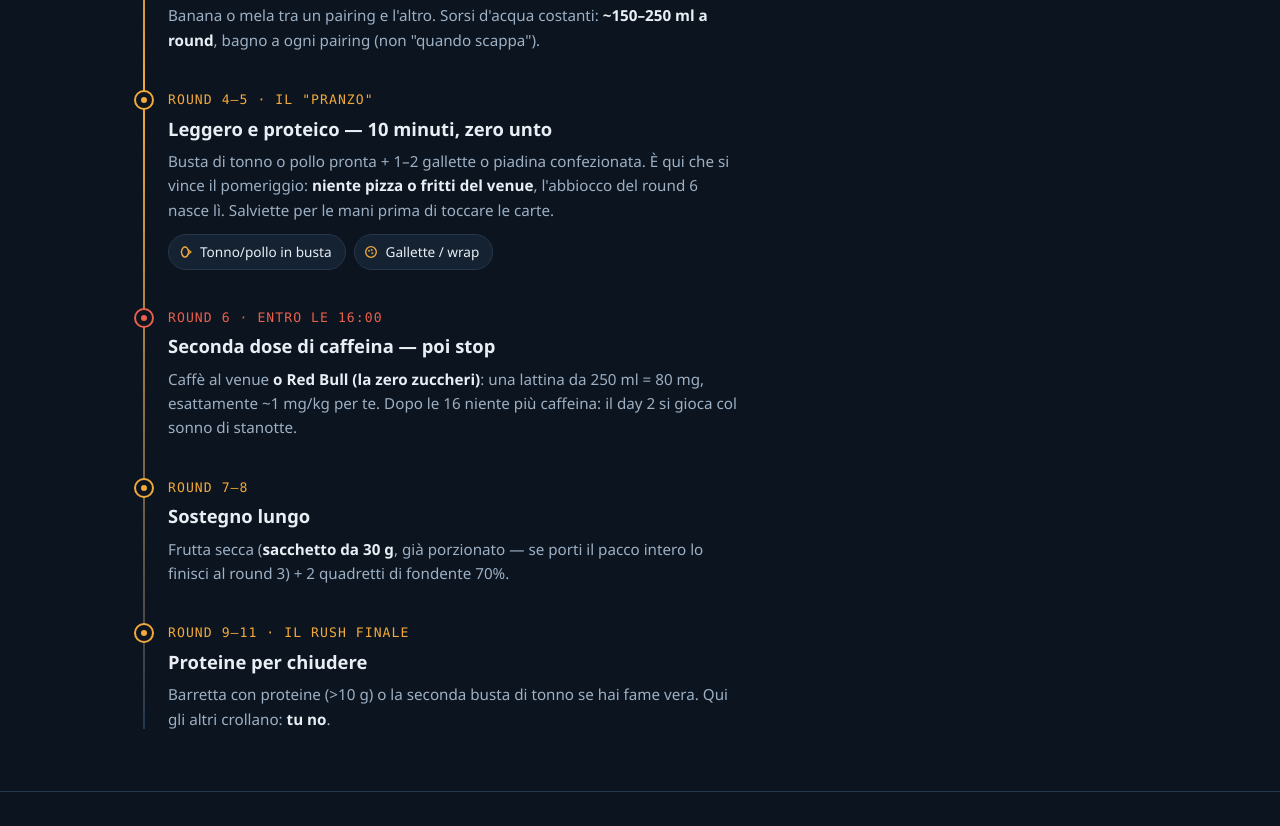
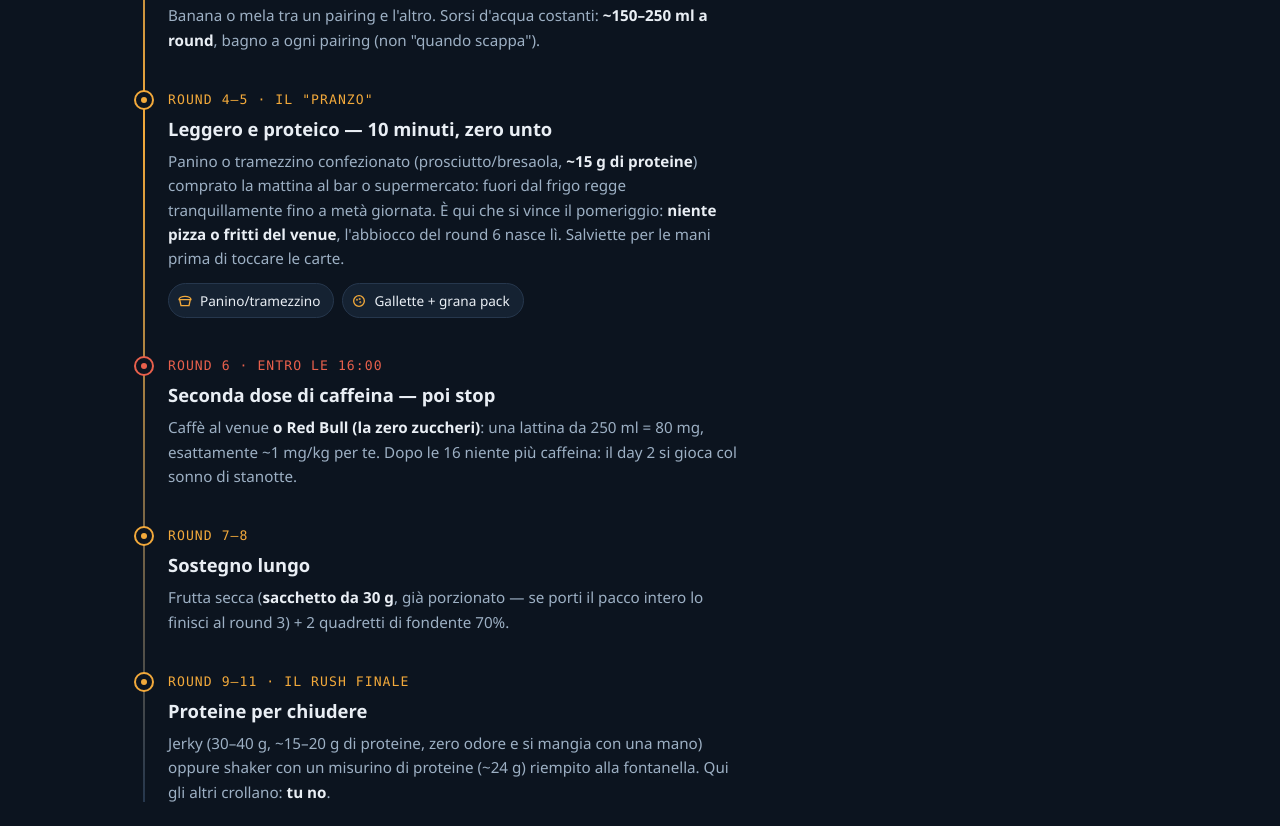
Before and after one commit to LeoBacca/match-day-fuel, a plain HTML site: page index.html in a window 1280 px wide. Shown: the part 1614-2440 px from the top of the page. Drawn offline with Linux system fonts and the light colour scheme.

Commit message:
Sostituisci buste tonno con opzioni pratiche: panino, jerky, shaker proteine
Co-Authored-By: Claude Fable 5 <noreply@anthropic.com>

```diff
--- a/index.html
+++ b/index.html
@@ -286,10 +286,10 @@
         <span class="tl-dot" aria-hidden="true"></span>
         <span class="tl-time">Round 4–5 · il "pranzo"</span>
         <h3>Leggero e proteico — 10 minuti, zero unto</h3>
-        <p>Busta di tonno o pollo pronta + 1–2 gallette o piadina confezionata. È qui che si vince il pomeriggio: <strong>niente pizza o fritti del venue</strong>, l'abbiocco del round 6 nasce lì. Salviette per le mani prima di toccare le carte.</p>
+        <p>Panino o tramezzino confezionato (prosciutto/bresaola, <strong>~15 g di proteine</strong>) comprato la mattina al bar o supermercato: fuori dal frigo regge tranquillamente fino a metà giornata. È qui che si vince il pomeriggio: <strong>niente pizza o fritti del venue</strong>, l'abbiocco del round 6 nasce lì. Salviette per le mani prima di toccare le carte.</p>
         <div class="menu">
-          <span class="chip"><svg width="16" height="16" viewBox="0 0 24 24" fill="none" stroke="currentColor" stroke-width="2" stroke-linecap="round" stroke-linejoin="round"><path d="M6.5 12c.9-4.5 3-7.5 5.5-7.5s4.6 3 5.5 7.5c-.9 4.5-3 7.5-5.5 7.5s-4.6-3-5.5-7.5z"/><path d="M17 9l4 3-4 3"/></svg>Tonno/pollo in busta</span>
-          <span class="chip"><svg width="16" height="16" viewBox="0 0 24 24" fill="none" stroke="currentColor" stroke-width="2"><circle cx="12" cy="12" r="8"/><circle cx="9" cy="10" r=".5"/><circle cx="14" cy="14" r=".5"/><circle cx="13" cy="9" r=".5"/></svg>Gallette / wrap</span>
+          <span class="chip"><svg width="16" height="16" viewBox="0 0 24 24" fill="none" stroke="currentColor" stroke-width="2" stroke-linecap="round"><path d="M3 10h18M3 10a9 5 0 0 1 18 0M4 10l2 9h12l2-9"/></svg>Panino/tramezzino</span>
+          <span class="chip"><svg width="16" height="16" viewBox="0 0 24 24" fill="none" stroke="currentColor" stroke-width="2"><circle cx="12" cy="12" r="8"/><circle cx="9" cy="10" r=".5"/><circle cx="14" cy="14" r=".5"/><circle cx="13" cy="9" r=".5"/></svg>Gallette + grana pack</span>
         </div>
       </div>
       <div class="tl-item warn">
@@ -308,7 +308,7 @@
         <span class="tl-dot" aria-hidden="true"></span>
         <span class="tl-time">Round 9–11 · il rush finale</span>
         <h3>Proteine per chiudere</h3>
-        <p>Barretta con proteine (&gt;10 g) o la seconda busta di tonno se hai fame vera. Qui gli altri crollano: <strong>tu no</strong>.</p>
+        <p>Jerky (30–40 g, ~15–20 g di proteine, zero odore e si mangia con una mano) oppure shaker con un misurino di proteine (~24 g) riempito alla fontanella. Qui gli altri crollano: <strong>tu no</strong>.</p>
       </div>
     </div>
   </div>
@@ -359,7 +359,8 @@
         <h3><svg width="20" height="20" viewBox="0 0 24 24" fill="none" stroke="currentColor" stroke-width="2" stroke-linecap="round"><path d="M9 3h6v4H9zM6 7h12a2 2 0 0 1 2 2v10a2 2 0 0 1-2 2H6a2 2 0 0 1-2-2V9a2 2 0 0 1 2-2z"/><path d="M8 12h8"/></svg>Carburante</h3>
         <p>Comprato la sera prima al supermercato, dura tutto il weekend.</p>
         <label class="pk"><input type="checkbox" data-pk="borraccia"><span class="box"><svg width="12" height="12" viewBox="0 0 24 24" fill="none" stroke="currentColor" stroke-width="4" stroke-linecap="round"><path d="M4 12l5 5L20 6"/></svg></span><div><b>Borraccia 1 L</b><small>Al venue c'è quasi sempre dove riempirla</small></div></label>
-        <label class="pk"><input type="checkbox" data-pk="tonno"><span class="box"><svg width="12" height="12" viewBox="0 0 24 24" fill="none" stroke="currentColor" stroke-width="4" stroke-linecap="round"><path d="M4 12l5 5L20 6"/></svg></span><div><b>2 buste di tonno o pollo</b><small>+ gallette o wrap confezionati</small></div></label>
+        <label class="pk"><input type="checkbox" data-pk="pranzo"><span class="box"><svg width="12" height="12" viewBox="0 0 24 24" fill="none" stroke="currentColor" stroke-width="4" stroke-linecap="round"><path d="M4 12l5 5L20 6"/></svg></span><div><b>Panino/tramezzino (comprato la mattina)</b><small>Prosciutto o bresaola, ~15 g di proteine — il "pranzo" del round 4–5</small></div></label>
+        <label class="pk"><input type="checkbox" data-pk="jerky"><span class="box"><svg width="12" height="12" viewBox="0 0 24 24" fill="none" stroke="currentColor" stroke-width="4" stroke-linecap="round"><path d="M4 12l5 5L20 6"/></svg></span><div><b>Jerky 30–40 g o shaker + proteine (1 misurino)</b><small>Riserva proteica per i round finali: zero odore, zero unto</small></div></label>
         <label class="pk"><input type="checkbox" data-pk="frutta"><span class="box"><svg width="12" height="12" viewBox="0 0 24 24" fill="none" stroke="currentColor" stroke-width="4" stroke-linecap="round"><path d="M4 12l5 5L20 6"/></svg></span><div><b>2 frutti resistenti</b><small>Banana, mela — reggono lo zaino</small></div></label>
         <label class="pk"><input type="checkbox" data-pk="secca"><span class="box"><svg width="12" height="12" viewBox="0 0 24 24" fill="none" stroke="currentColor" stroke-width="4" stroke-linecap="round"><path d="M4 12l5 5L20 6"/></svg></span><div><b>Frutta secca porzionata (30 g)</b><small>Sacchetti separati, non il pacco intero</small></div></label>
         <label class="pk"><input type="checkbox" data-pk="barrette"><span class="box"><svg width="12" height="12" viewBox="0 0 24 24" fill="none" stroke="currentColor" stroke-width="4" stroke-linecap="round"><path d="M4 12l5 5L20 6"/></svg></span><div><b>1–2 barrette proteiche + fondente 70%</b><small>Barrette con &gt;10 g di proteine</small></div></label>
```
